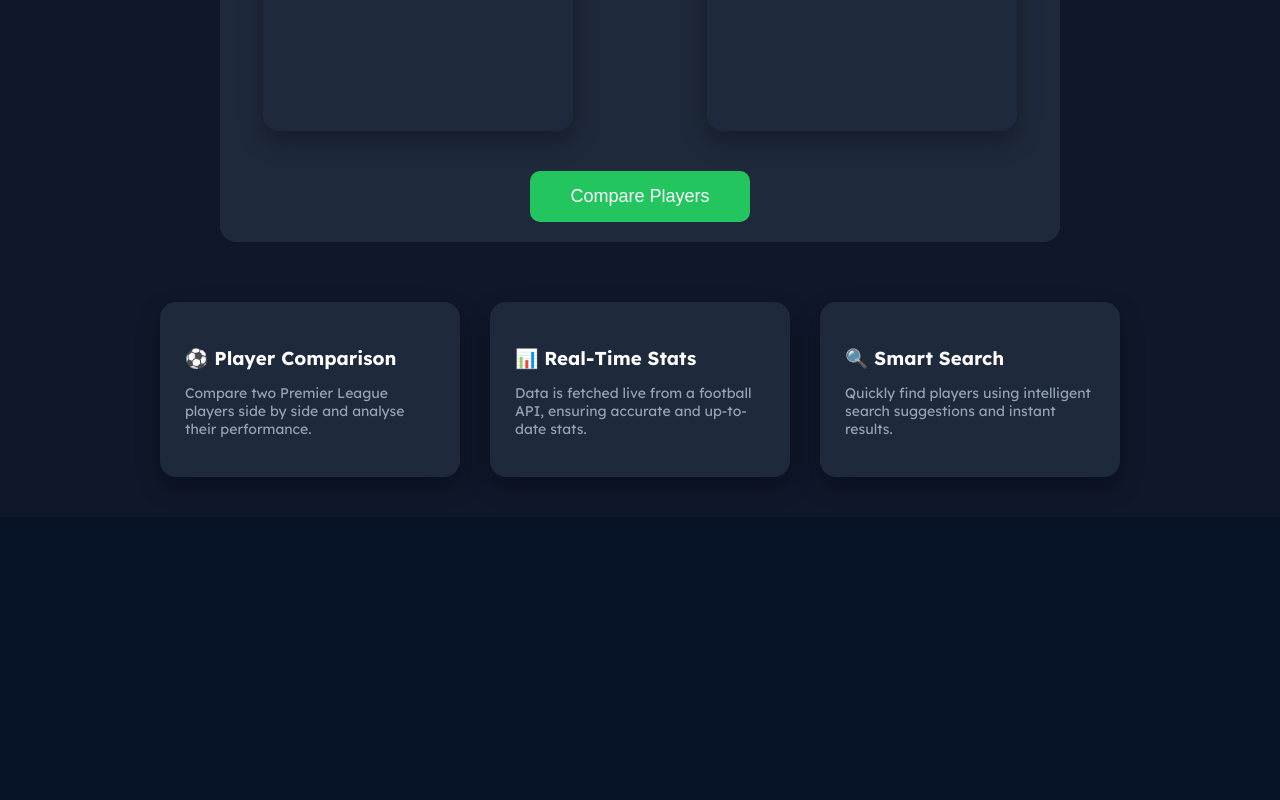
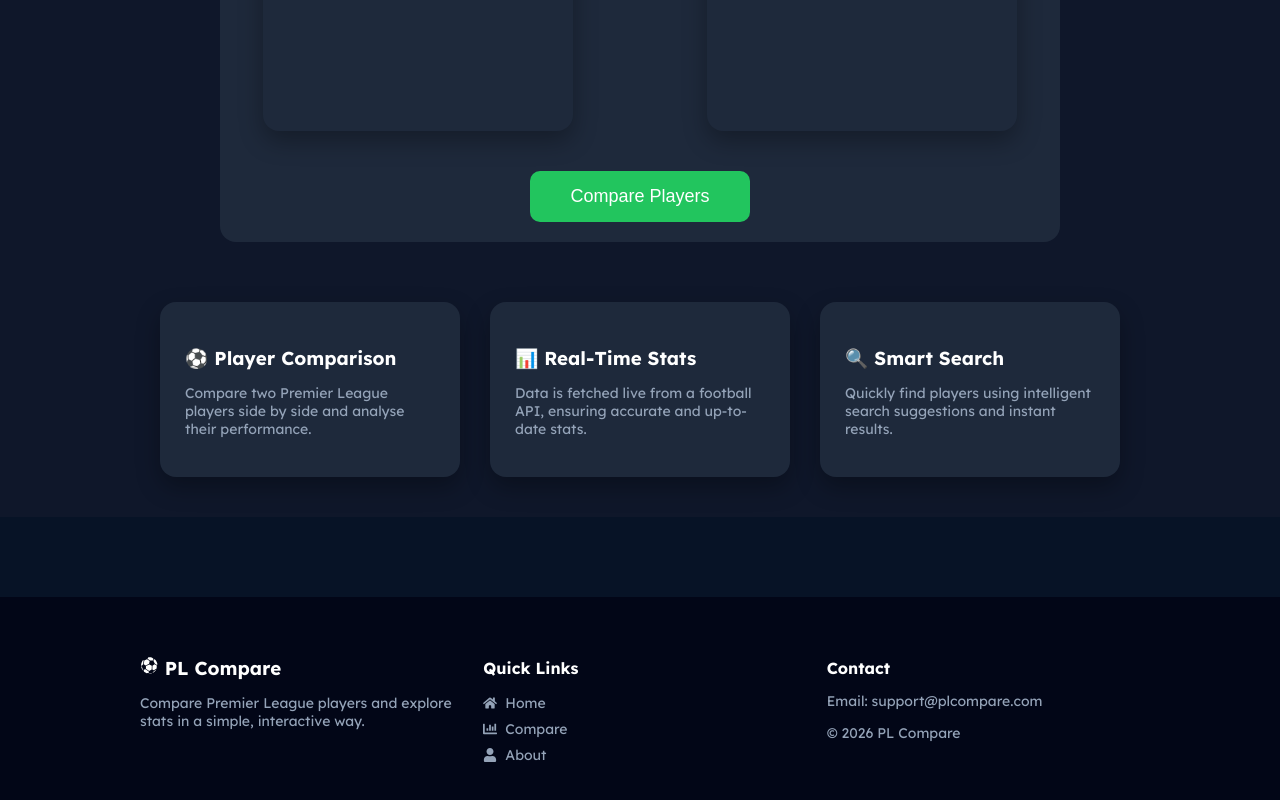
Before and after one commit to GKaz17/dv200-football-dashboard, a React (Create React App) app: page / in a window 1280 px wide. Shown: the part 757-1557 px from the top of the page. Before the commit the page ends 1274 px from the top, so only its background shows below. Built offline with nearby package versions, Linux system fonts and the light colour scheme.

Commit message:
Finished the footer component using jsx. also got the  baseline of the of the comparison page. linked comparison page and landing page in all faucets.

```diff
--- a/src/App.css
+++ b/src/App.css
@@ -254,3 +254,61 @@ margin-bottom:10px;
 color:#94a3b8;
 font-size:14px;
 }
+
+.footer{
+background:#020617;
+color:white;
+padding:40px 20px;
+margin-top:80px;
+}
+
+.footer-container{
+display:flex;
+justify-content:space-between;
+max-width:1000px;
+margin:0 auto;
+flex-wrap:wrap;
+gap:30px;
+}
+
+.footer-section{
+flex:1;
+min-width:200px;
+}
+
+.footer-section h3,
+.footer-section h4{
+margin-bottom:10px;
+}
+
+.footer-section p,
+.footer-section li{
+color:#94a3b8;
+font-size:14px;
+}
+
+.footer-section ul{
+list-style:none;
+padding:0;
+}
+
+.footer-section li{
+margin-bottom:8px;
+cursor:pointer;
+}
+
+.footer-section li:hover{
+color:white;
+}
+
+.footer a{
+text-decoration:none;
+color:#94a3b8;
+display:flex;
+align-items:center;
+gap:8px;
+}
+
+.footer a:hover{
+color:white;
+}
--- a/src/App.js
+++ b/src/App.js
@@ -5,6 +5,7 @@ import ComparePage from "./pages/ComparePage";
 import TimelinePage from "./pages/TimelinePage";
 
 import Navbar from "./components/Navbar";
+import Footer from "./components/Footer";
 
 import "./App.css";
 
@@ -21,9 +22,12 @@ function App() {
         <Route path="/timeline" element={<TimelinePage />} />
       </Routes>
 
+    <Footer />
+
     </BrowserRouter>
 
   );
 }
 
+
 export default App;
--- a/src/components/Footer.jsx
+++ b/src/components/Footer.jsx
@@ -0,0 +1,69 @@
+import { Link } from "react-router-dom";
+
+import {
+  FaHome,
+  FaChartBar,
+  FaUser
+} from "react-icons/fa";
+
+import { GiSoccerBall } from "react-icons/gi";
+
+
+function Footer() {
+
+return (
+
+<footer className="footer">
+
+<div className="footer-container">
+
+{/* LEFT */}
+<div className="footer-section">
+<h3><GiSoccerBall /> PL Compare</h3>
+<p>
+Compare Premier League players and explore stats in a simple, interactive way.
+</p>
+</div>
+
+{/* MIDDLE */}
+<div className="footer-section">
+<h4>Quick Links</h4>
+<ul>
+
+<li>
+<Link to="/">
+<FaHome /> Home
+</Link>
+</li>
+
+<li>
+<Link to="/compare">
+<FaChartBar /> Compare
+</Link>
+</li>
+
+<li>
+<Link to="/about">
+<FaUser /> About
+</Link>
+</li>
+
+</ul>
+</div>
+
+{/* RIGHT */}
+<div className="footer-section">
+<h4>Contact</h4>
+<p>Email: support@plcompare.com</p>
+<p>© 2026 PL Compare</p>
+</div>
+
+</div>
+
+</footer>
+
+);
+
+}
+
+export default Footer;
--- a/src/pages/ComparePage.js
+++ b/src/pages/ComparePage.js
@@ -1,3 +1,41 @@
-// import { useEffect, useState } from "react";
+import { useLocation } from "react-router-dom";
 
-// export default ComparePage;
+function ComparePage() {
+
+const location = useLocation();
+
+const player1 = location.state?.player1;
+const player2 = location.state?.player2;
+
+console.log(player1, player2);
+
+return (
+
+<div>
+
+<h1>Compare Page</h1>
+
+{player1 && player2 ? (
+
+<div>
+
+<h2>{player1.player.name} vs {player2.player.name}</h2>
+
+<img src={player1.player.photo} alt="player1" />
+<img src={player2.player.photo} alt="player2" />
+
+</div>
+
+) : (
+
+<p>No players selected</p>
+
+)}
+
+</div>
+
+);
+
+}
+
+export default ComparePage;
--- a/src/pages/LandingPage.js
+++ b/src/pages/LandingPage.js
@@ -1,6 +1,9 @@
 import { useState } from "react";
+import { useNavigate } from "react-router-dom";
 
 function LandingPage() {
+
+  const navigate = useNavigate();
 
 const [player1, setPlayer1] = useState();
 const [player2, setPlayer2] = useState();
@@ -211,7 +214,23 @@ setSuggestions2([]);
 
 </div>
 
-<button className="compare-btn">
+<button
+className="compare-btn"
+onClick={() => {
+
+if(player1 && player2){
+navigate("/compare", {
+state: {
+player1: player1,
+player2: player2
+}
+});
+} else {
+alert("Please select both players first");
+}
+
+}}
+>
 Compare Players
 </button>
 
```
